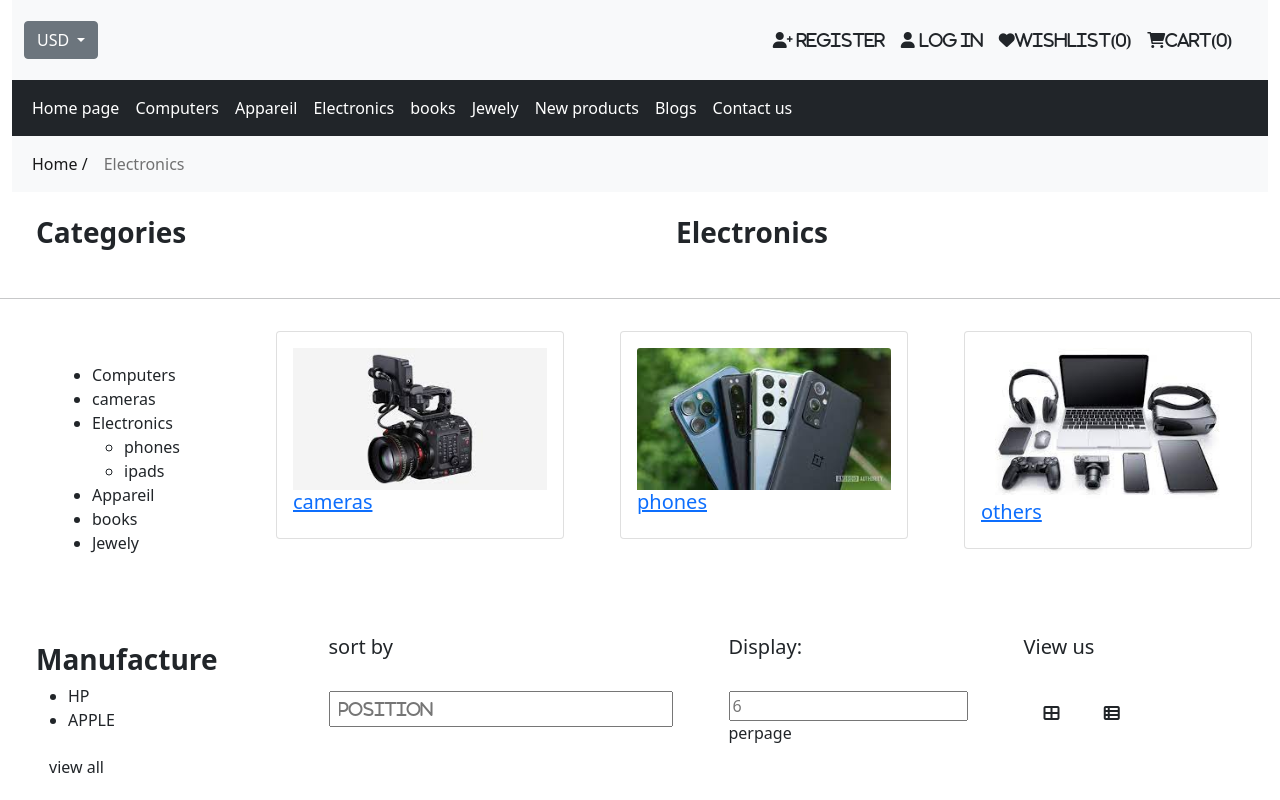
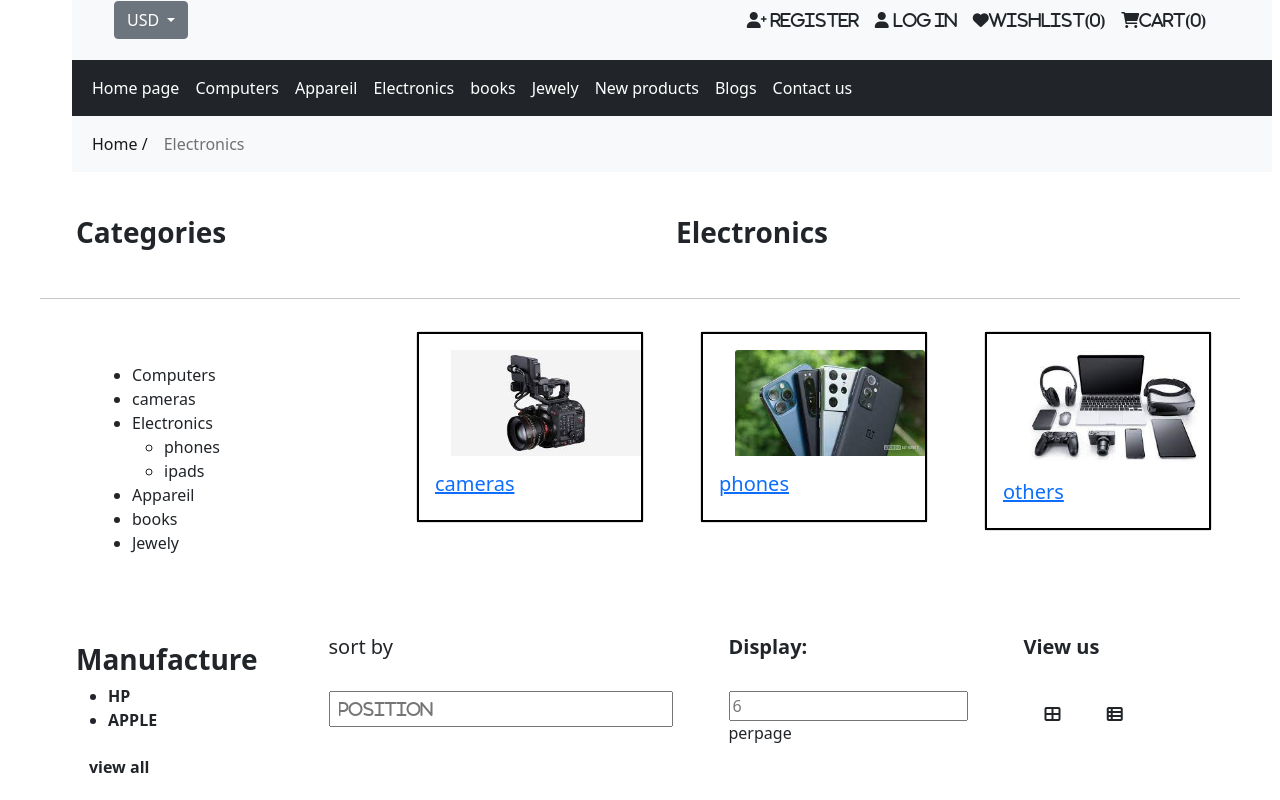
Before and after one commit to Ugisele/ecom-font, a plain HTML site: page index.html in a window 1280 px wide. Shown: the top 800 px of the page. Drawn offline with nearby package versions, Linux system fonts and the light colour scheme.

Commit message:
about style

```diff
--- a/index.html
+++ b/index.html
@@ -10,13 +10,14 @@
     integrity="sha384-MrcW6ZMFYlzcLA8Nl+NtUVF0sA7MsXsP1UyJoMp4YLEuNSfAP+JcXn/tWtIaxVXM" crossorigin="anonymous"></script>
     <link rel="stylesheet" href="css/all.min.css">
     <link rel="stylesheet" href="css/fontawesome.min.css">
-    <title>ecommercial</title>
+    <link rel="stylesheet" href="style.css">
+    <title>Ecommercial</title>
 </head>
 <body>
 
     <div class="container-fluid">
         <nav class="navbar navbar-expand-lg navbar-light bg-light">
-          <div class="container-fluid">
+          <div class="container">
 
                 <button class="btn btn-secondary dropdown-toggle" type="button" id="dropdownMenuButton1" data-bs-toggle="dropdown" aria-expanded="false">
                     USD
@@ -75,6 +76,7 @@
                 <li class="nav-item">
                   <a class="nav-link text-white" href="#">Contact us</a>
                 </li>
+
               </ul>
             </div>
           </div>
@@ -107,10 +109,10 @@
       <div class="odd">
         <div class="row">
           <div class="col m-4">
-            <h3> <B>Categories</B> </h3>
+            <h3> <B><strong>Categories</strong></B> </h3>
           </div>
           <div class="col m-4">
-            <h3> <B>Electronics </B></h3>
+            <h3> <B><strong>Electronics</strong> </B></h3>
           </div>
         </div>
       </div>
@@ -140,7 +142,7 @@
     </div>
 
     <div class="col m-3">
-      <div class="card" style="width: 18rem;">
+      <div class="card">
         <div class="card-body">
           <img src="images/cam.jpg" alt="" width="100%">
 
@@ -151,7 +153,7 @@
     </div>
 
     <div class="col m-3">
-      <div class="card" style="width: 18rem;">
+      <div class="card">
         <div class="card-body">
           <img src="images/ph.jpeg" class="card-img-top" alt="">
 
@@ -161,47 +163,48 @@
     </div>
 
     <div class="col m-3">
-      <div class="card" style="width: 18rem;">
+      <div class="card">
         <div class="card-body">
-          <img src="images/el.jpg" class="card-img-top" alt="">
+          <img src="images/el.jpg" class="card-img-top" alt="" width="50%">
 
           <a href="#" class="card-link"><h5>others</h5></a>
         </div>
       </div>
     </div>
-
   </div>
 </div>
 
 <div class="container-fluid">
 <div class="row">
 <div class="col m-4">
-  <h3><B>Manufacture</B></h3>
+  <h3><B>Manufacture </B></h3>
     <ul>
+      <strong>
       <li> HP</li>
       <LI>APPLE</LI>
+    </strong>
     </ul>
-<button class="btn" type="button">view all</button>
+<button class="btn" type="button"><strong>view all</strong></button>
 
 </div>
 <div class="col m-3">
 
 <form action="">
-<h5> sort by</h5><br>
+<h5> <strongq>sort by</strong></h5><br>
 
 <input type="text" placeholder="position" class="fa fa-user-plus px-2 py-2" aria-hidden="true">
 </form>
 </div>
 <div class="col m-3">
-  <h5>Display:</h5><br>
-  <input type="text" placeholder="6">perpage
+  <h5> <strong>Display:</strong></h5><br>
+  <input type="number" placeholder="6">perpage
 
 
 </div>
 <div class="col m-3 justify content-end">
-<h5>View us</h5><br>
-<button class="btn " style="border-radius: 2px; border: 2px;"><i class="fa fa-th-large px-2 py-2" aria-hidden="true"> </i></button>
-<button class="btn " style="border-radius: 2px; border: 2px;"><i class="fa fa-th-list px-2 py-2" aria-hidden="true"> </i></button>
+<h5><strong>View us</strong> </h5><br>
+<button class="btn "><i class="fa fa-th-large px-2 py-2" aria-hidden="true"> </i></button>
+<button class="btn "><i class="fa fa-th-list px-2 py-2" aria-hidden="true"> </i></button>
 
 </div>
 </div>
--- /dev/null
+++ b/style.css
@@ -0,0 +1,25 @@
+body{
+    max-width: 1200px;
+    margin: 0 auto;
+
+
+}
+.navbar{
+    width: 1200px;
+    margin: auto;
+    border-width: 10px;
+    position: relative;
+    top: -20px;
+    left: 20px;
+
+
+}
+.card-body{
+    border: 2px solid black;
+
+}
+.card-body img{
+    margin: 0 0 1em 1em;
+    overflow: auto;
+
+}
```
Also changed, not shown: gif.html (added, +19 -0 lines), InkedWhatsApp Image 2022-04-05 at 12.57.02 PM_LI.jpg (added).
